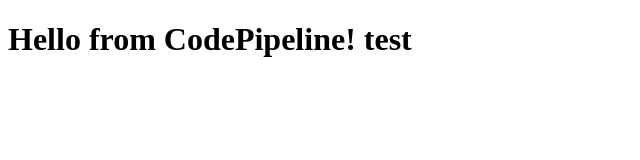
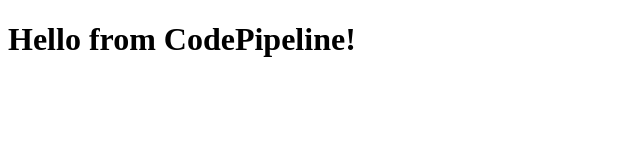
Before and after one commit to Anqi-debug/AWSCodePipeline, a plain HTML site: page index.html in a window 1280 px wide. Shown: the full height of the page, 0-640 px from the left. Drawn offline with Linux system fonts and the light colour scheme.

Commit message:
CI test push

```diff
--- a/index.html
+++ b/index.html
@@ -1,5 +1,5 @@
 <!DOCTYPE html>
 <html>
   <head><title>Hello</title></head>
-  <body><h1>Hello from CodePipeline! test </h1></body>
+  <body><h1>Hello from CodePipeline!</h1></body>
 </html>
```
